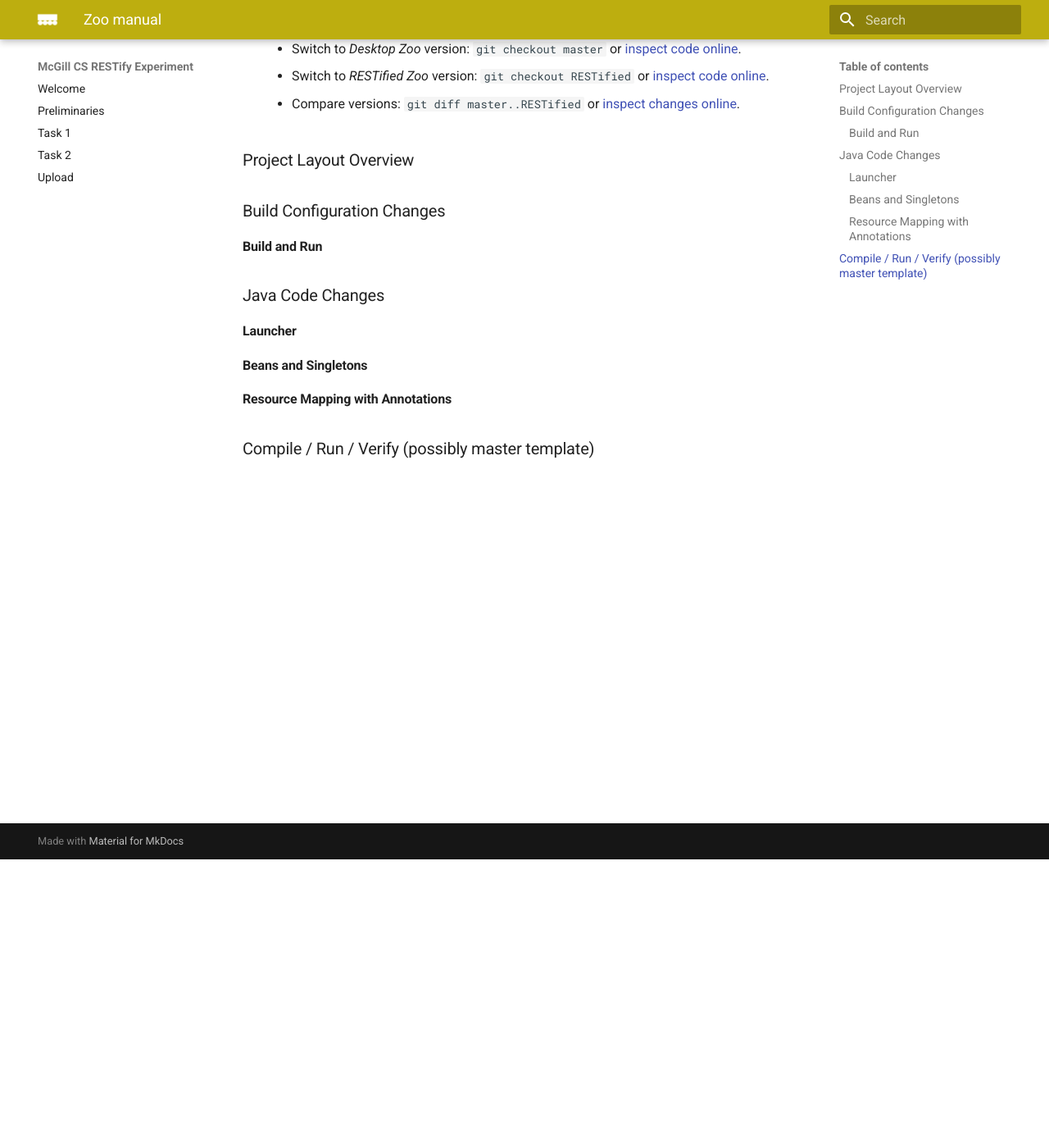
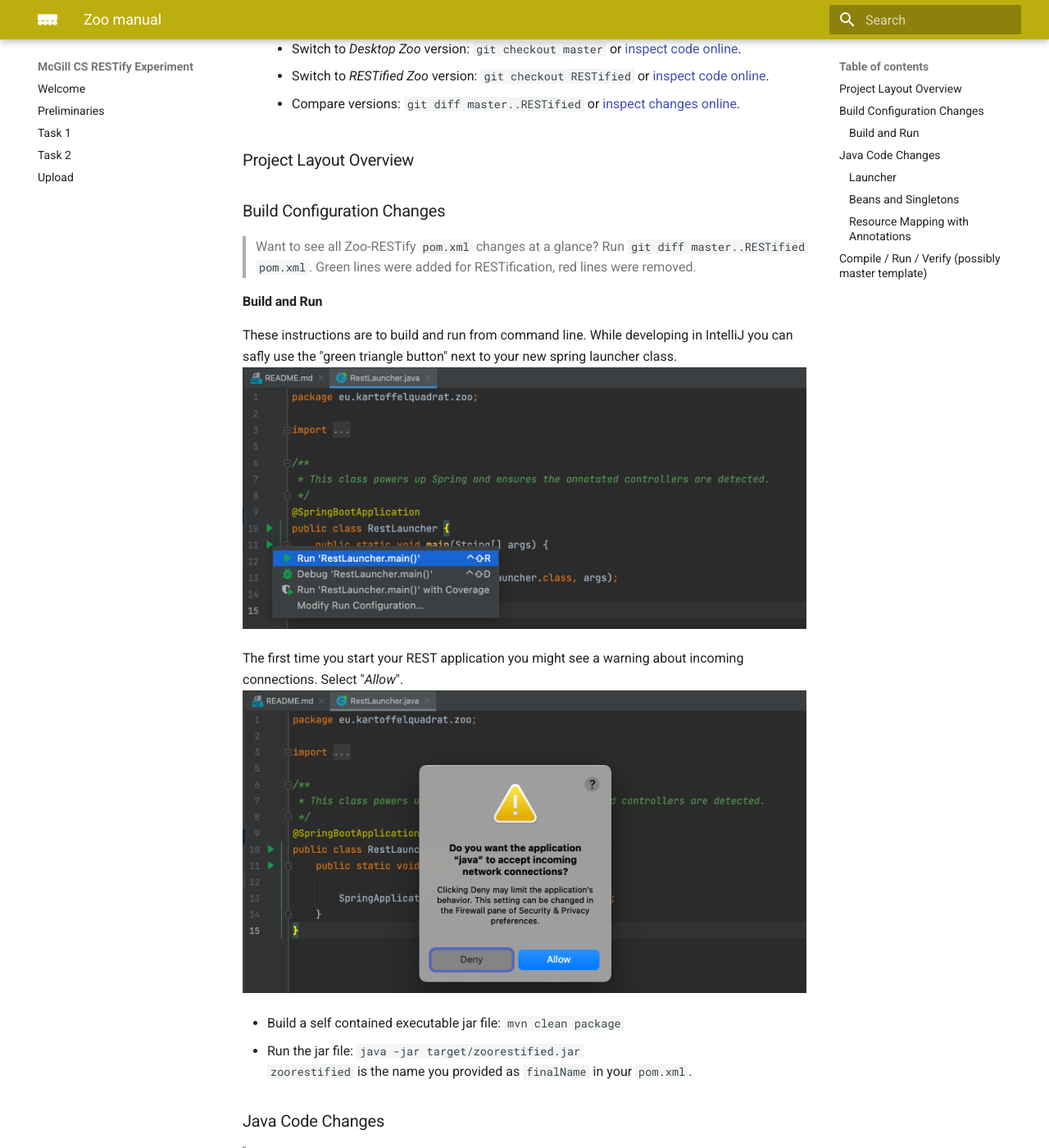
Before and after one commit to m5c/RestifyParticipantInstructions, an MkDocs documentation site: the page built from docs/zoo-manual.md, in a window 1280 px wide and 1400 px high, scrolled down 352 px. Shown: the whole window at 82% size. Built offline with MkDocs 1.6.1 and Material for MkDocs 9.7.7, drawn with Linux system fonts in a browser that asks for light colours; some of the changed text lies outside the part shown.

Commit message:
Added embedded template links for launch instruction ca[tures

````diff
--- a/docs/zoo-manual.md
+++ b/docs/zoo-manual.md
@@ -12,9 +12,23 @@ I will use the previously shown [Zoo REST interface description](interface-zoo.t
 
 ### Build Configuration Changes
 
+ > Want to see all Zoo-RESTify ```pom.xml``` changes at a glance? Run ```git diff master..RESTified pom.xml```. Green lines were added for RESTification, red lines were removed.
+
 #### Build and Run
 
+These instructions are to build and run from command line. While developing in IntelliJ you can safly use the "green triangle button" next to your new spring launcher class.
+![greenbutton](captures/intellij/greenbutton.png)
+
+The first time you start your REST application you might see a warning about incoming connections. Select "*Allow*".
+![firewall](captures/intellij/firewall.png)
+
+  * Build a self contained executable jar file: ```mvn clean package```
+  * Run the jar file: ```java -jar target/zoorestified.jar```
+```zoorestified``` is the name you provided as ```finalName``` in your ```pom.xml```.
+
 ### Java Code Changes
+
+ > Want to see all Zoo-RESTify ```java``` changes at a glance? Run ```git diff master..RESTified *java```. Green lines were added for RESTification, red lines were removed.
 
 #### Launcher
 
````
